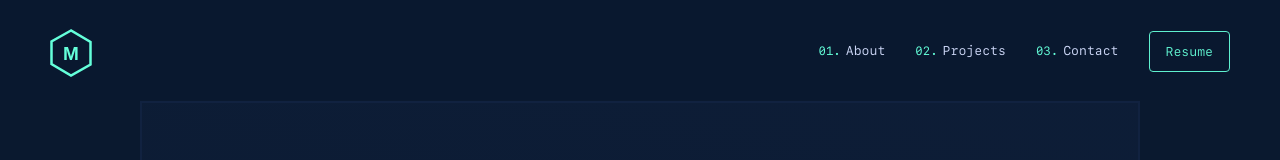
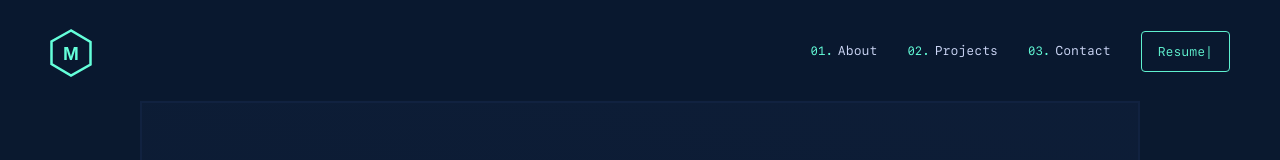
Before and after one commit to Moamal-2000/moamal-alaa, a Next.js app: page / in a window 1280 px wide. Shown: the top 160 px of the page. Built offline with nearby package versions, Linux system fonts and the light colour scheme.

Commit message:
update: testing immediate update in service worker by adding | sign in resume button

```diff
--- a/src/components/Header/Header.jsx
+++ b/src/components/Header/Header.jsx
@@ -87,7 +87,7 @@ const Header = () => {
 
           <motion.div {...navLinkMotionProps(NAV_LINKS.length)}>
             <Link className={s.resume} href="/resume.pdf">
-              Resume
+              Resume|
             </Link>
           </motion.div>
         </div>
```
